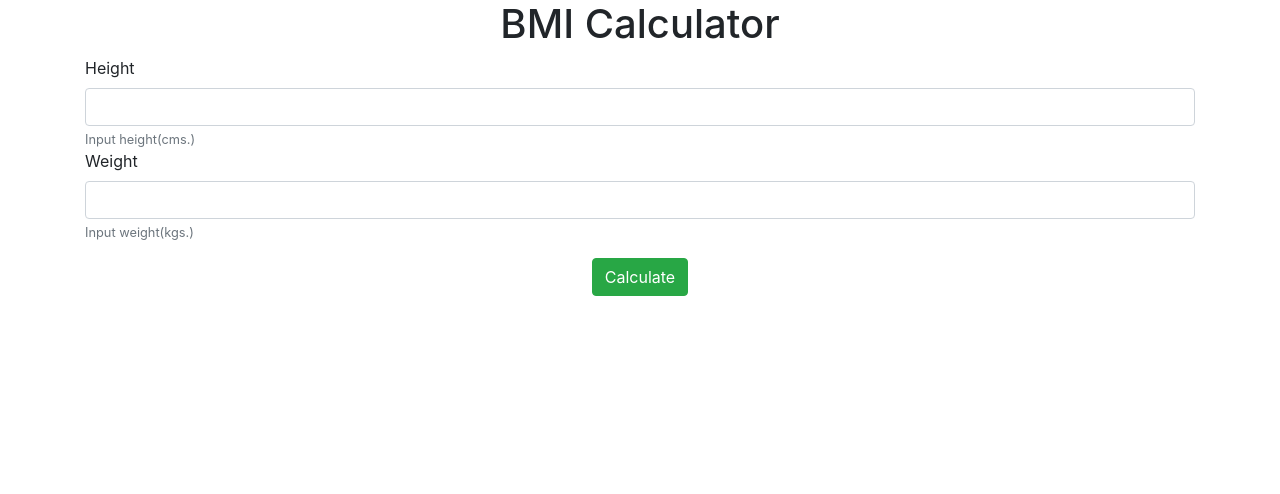
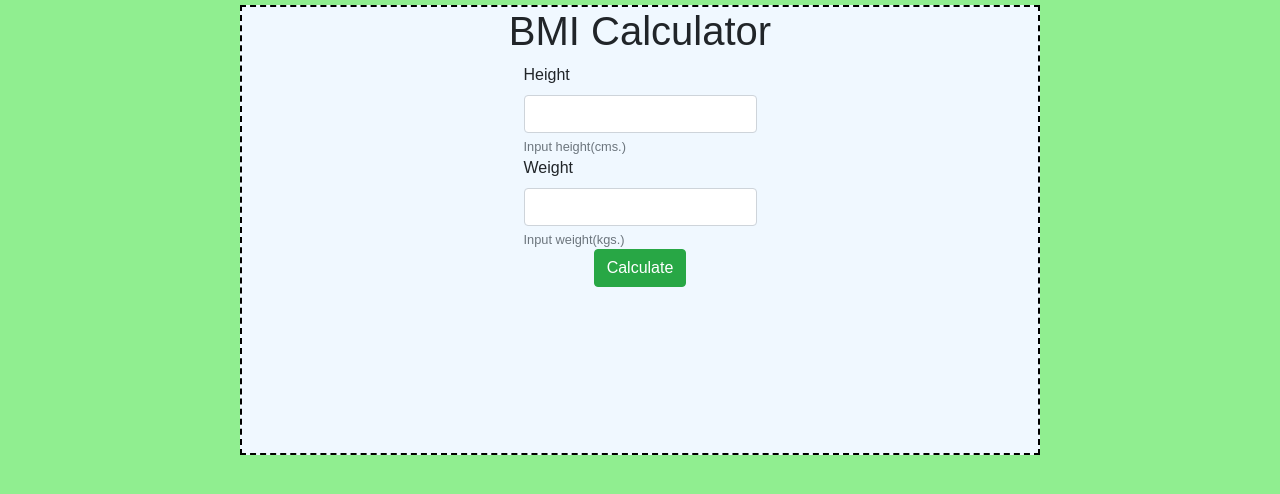
Before and after one commit to NightsoulCC4/Service-oriented-architecture-lab-week-4, a plain HTML site: page index.html in a window 1280 px wide. Drawn offline with nearby package versions, Linux system fonts and the light colour scheme.

Commit message:
edit some UI

```diff
--- a/index.html
+++ b/index.html
@@ -1,36 +1,48 @@
 <!doctype html>
 <html lang="en">
+
 <head>
-    <title>Currency Converter</title>
+  <title>Bmi Calculator</title>
   <!-- Required meta tags -->
   <meta charset="utf-8">
   <meta name="viewport" content="width=device-width, initial-scale=1, shrink-to-fit=no">
 
   <!-- Bootstrap CSS -->
-    <link rel="stylesheet" href="https://stackpath.bootstrapcdn.com/bootstrap/4.3.1/css/bootstrap.min.css" integrity="sha384-ggOyR0iXCbMQv3Xipma34MD+dH/1fQ784/j6cY/iJTQUOhcWr7x9JvoRxT2MZw1T" crossorigin="anonymous">
+  <link rel="stylesheet" href="https://stackpath.bootstrapcdn.com/bootstrap/4.3.1/css/bootstrap.min.css"
+    integrity="sha384-ggOyR0iXCbMQv3Xipma34MD+dH/1fQ784/j6cY/iJTQUOhcWr7x9JvoRxT2MZw1T" crossorigin="anonymous">
   <link rel="stylesheet" href="style.css">
 </head>
+
 <body>
   <div class="container">
-          <h1>BMI Calculator</h1>
+    <h1 class="text-center">BMI Calculator</h1>
     <div class="form-group">
       <label for="height">Height</label>
-            <input type="text" class="form-control" id="height" >
+      <input type="text" class="form-control" id="height">
       <small id="helpId" class="form-text text-muted">Input height(cms.)</small>
       <label for="weight">Weight</label>
-            <input type="text" class="form-control" id="weight" >
+      <input type="text" class="form-control" id="weight">
       <small id="helpId" class="form-text text-muted">Input weight(kgs.)</small>
+      <div class="text-center">
+        <button type="submit" class="btn btn-success" name="input" onClick="BmiCalculator()">Calculate</button>
       </div>
     </div>
-      <div class="text-center">
-        <button type="submit" class="btn btn-success" name="input" onClick="convertCurrency()">Calculate</button>
+    <div class="text-center" id="show"></div>
   </div>
-      <div class="text-center" id="show"></div>
+
+
   <!-- Optional JavaScript -->
   <!-- jQuery first, then Popper.js, then Bootstrap JS -->
-    <script src="https://code.jquery.com/jquery-3.3.1.slim.min.js" integrity="sha384-q8i/X+965DzO0rT7abK41JStQIAqVgRVzpbzo5smXKp4YfRvH+8abtTE1Pi6jizo" crossorigin="anonymous"></script>
-    <script src="https://cdnjs.cloudflare.com/ajax/libs/popper.js/1.14.7/umd/popper.min.js" integrity="sha384-UO2eT0CpHqdSJQ6hJty5KVphtPhzWj9WO1clHTMGa3JDZwrnQq4sF86dIHNDz0W1" crossorigin="anonymous"></script>
-    <script src="https://stackpath.bootstrapcdn.com/bootstrap/4.3.1/js/bootstrap.min.js" integrity="sha384-JjSmVgyd0p3pXB1rRibZUAYoIIy6OrQ6VrjIEaFf/nJGzIxFDsf4x0xIM+B07jRM" crossorigin="anonymous"></script>
+  <script src="https://code.jquery.com/jquery-3.3.1.slim.min.js"
+    integrity="sha384-q8i/X+965DzO0rT7abK41JStQIAqVgRVzpbzo5smXKp4YfRvH+8abtTE1Pi6jizo"
+    crossorigin="anonymous"></script>
+  <script src="https://cdnjs.cloudflare.com/ajax/libs/popper.js/1.14.7/umd/popper.min.js"
+    integrity="sha384-UO2eT0CpHqdSJQ6hJty5KVphtPhzWj9WO1clHTMGa3JDZwrnQq4sF86dIHNDz0W1"
+    crossorigin="anonymous"></script>
+  <script src="https://stackpath.bootstrapcdn.com/bootstrap/4.3.1/js/bootstrap.min.js"
+    integrity="sha384-JjSmVgyd0p3pXB1rRibZUAYoIIy6OrQ6VrjIEaFf/nJGzIxFDsf4x0xIM+B07jRM"
+    crossorigin="anonymous"></script>
   <script src="index.js"></script>
 </body>
+
 </html>
--- a/index.js
+++ b/index.js
@@ -1,4 +1,4 @@
-function convertCurrency() {
+function BmiCalculator() {
     var height = document.getElementById("height").value
     var weight = document.getElementById("weight").value
     var data = '{"ht":"'+height+'","wt":"'+weight+'"}';
--- a/style.css
+++ b/style.css
@@ -1,9 +1,17 @@
-#container {
-    width: 400px;
-    height: 200px;
-    margin: 0px auto;
-    border: 2px solid black;
+body{
+    background-color: lightgreen;
+    display: flex;
+    justify-content: center;
+    font-family: fantasy;
 }
-h1 {
-    text-align: center;
+.container {
+    background-color: aliceblue;
+    justify-items: center;
+    width: 800px;
+    height: 450px;
+    margin: 5px;
+    border: 2px;
+    border-style: dashed;
+    border-color: black;
+
 }
```
Lines whose indentation alone changed are shown as unchanged.
